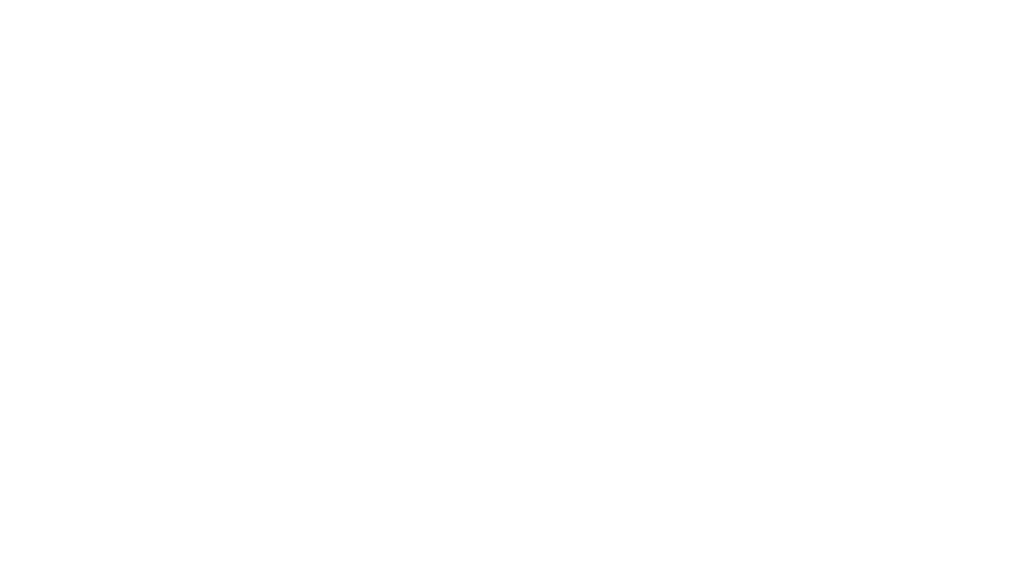
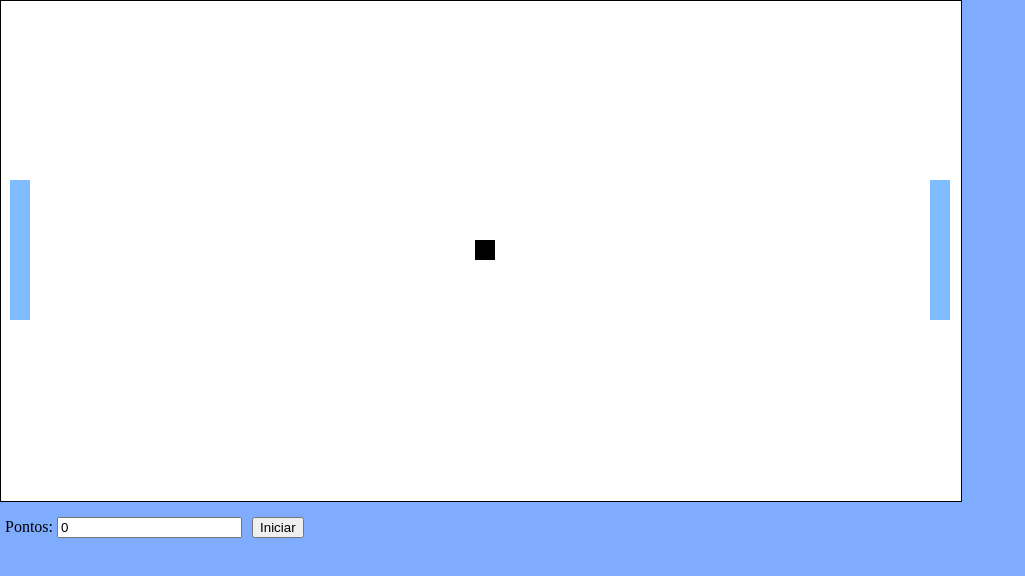
Before and after one commit to estrelinhacadente/Jogo-Ping-Pong, a plain HTML site: page Index.html in a window 1280 px wide. Shown: the whole page, without its empty margins (0-1025 px from the left). Drawn offline with Linux system fonts and the light colour scheme.

Commit message:
site escola

```diff
--- a/Index.html
+++ b/Index.html
@@ -10,8 +10,22 @@
 
     <div id="dvJogo">
         <div id="dvBola">
-
+        </div>
+        <div id="dvJogador" class="barra esquerda">
+        </div>
+        <div id="dvCpu" class="barra direita">
         </div>
     </div>
+
+    <div id="dvPainel">
+        <div class="itemPainel">
+        <label>Pontos:</label>
+        <input type="text" name="" id="txtPontos" value="0" side="10">
+        </div>
+        <div class="itemPainel">
+            <button id="btiniciar">Iniciar</button>
+        </div>
+    </div>
+    <script src="script.js"></script>
 </body>
 </html>
--- a/style.css
+++ b/style.css
@@ -0,0 +1,42 @@
+@charset "UTF-8";
+
+body{
+    margin: 0px;
+    background-color: rgb(127, 172, 255);
+}
+#dvPainel{
+    display: flex;
+    height: 50px;
+    align-items: center;
+}
+.itemPainel{
+    margin: 5px;
+}
+#dvJogo{
+    width: 960px;
+    height: 500px;
+    border: 1px solid #000000;
+    background-color: #ffffff;
+
+}
+#dvBola{
+    position: absolute;
+    top: 240px;
+    left: 475px;
+    width: 20px;
+    height: 20px;
+    background-color: rgb(0, 0, 0);
+}
+.barra{
+    position: absolute;
+    width: 20px;
+    height: 140px;
+    background-color: rgb(127, 187, 255);
+    top: 180px;
+}
+.esquerda{
+    left: 10px;
+}
+.direita{
+    left: 930px;
+}
```
